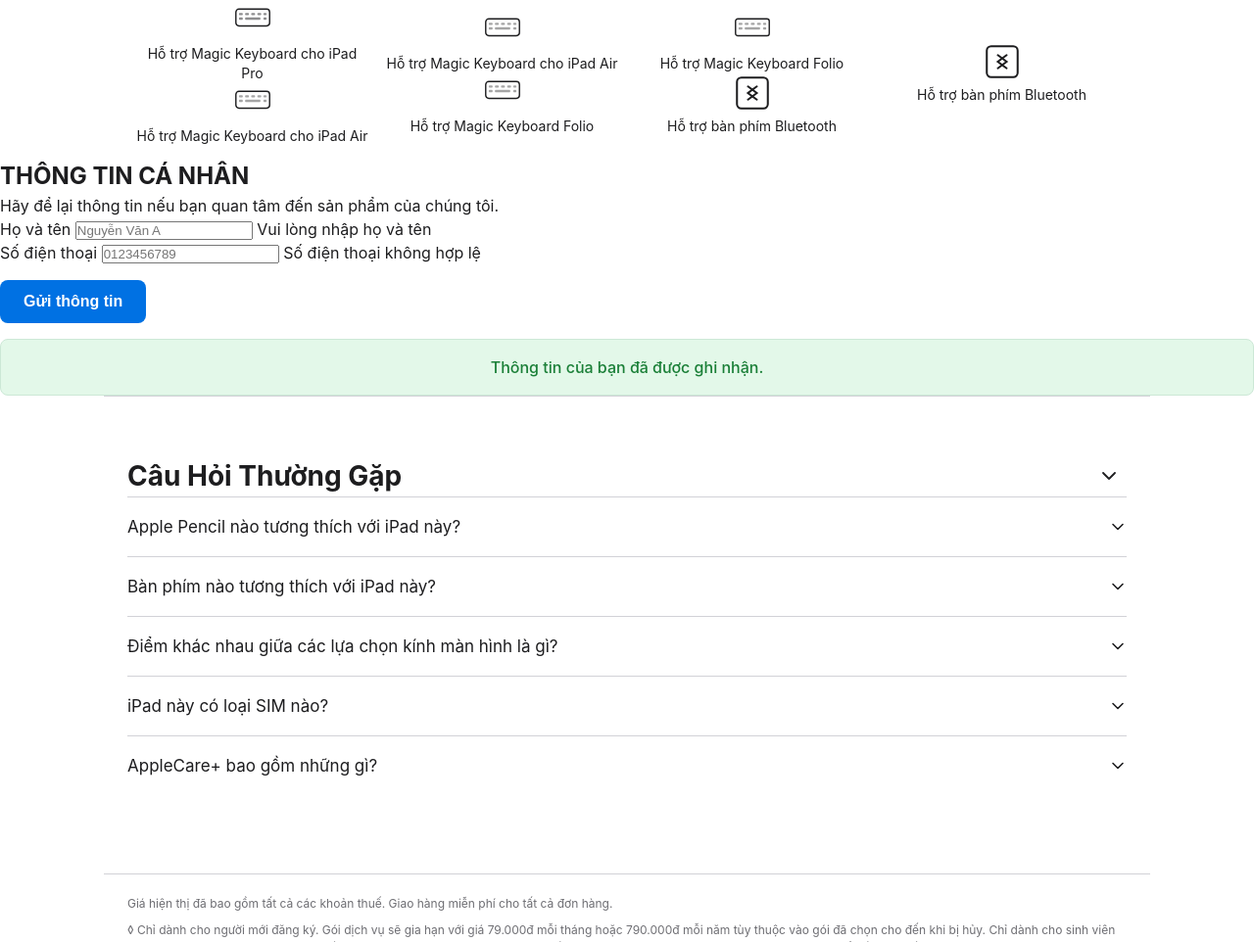
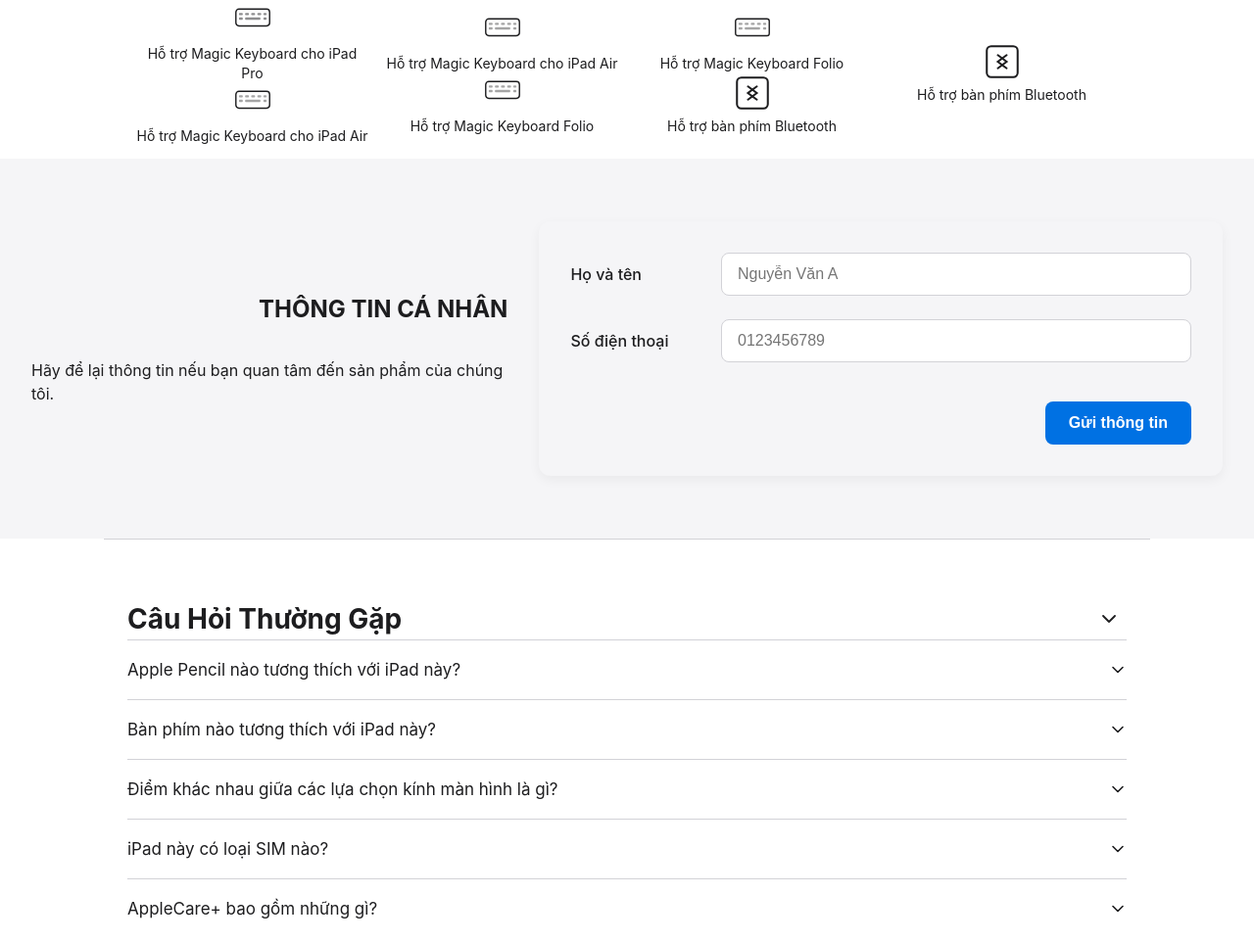
Before and after one commit to huyelio/apple-edu-store, a website: page buy-ipad-pro.html in a window 1280 px wide. Shown: the part 10505-11467 px from the top of the page at 98% size. Drawn offline with Linux system fonts and the light colour scheme.

Commit message:
fix: customer form style
Fix CSS mismatch for customer form
Cause of application of id for JS component capture and class rename for reusability

author: khanhnd

```diff
--- a/buy-ipad-pro.html
+++ b/buy-ipad-pro.html
@@ -1960,29 +1960,29 @@
 
     </div><!-- /compare-table -->
 
-    <section class="section-customer-form">
-        <div class="section-customer-form__inner">
-            <div class="section-customer-form__header">
-                <h2 class="customer-form-title">THÔNG TIN CÁ NHÂN</h2>
-                <p class="customer-form-desc">Hãy để lại thông tin nếu bạn quan tâm đến sản phẩm của chúng tôi.</p>
-            </div>
-            <form class="customer-form">
-                <div class="form-group">
+    <section class="section-form">
+        <div class="section-form__inner">
+            <div class="section-form__header">
+                <h2 class="form-title">THÔNG TIN CÁ NHÂN</h2>
+                <p class="form-desc">Hãy để lại thông tin nếu bạn quan tâm đến sản phẩm của chúng tôi.</p>
+            </div>
+            <form class="form-content">
+                <div id="customer-name" class="form-field">
                     <label>
                         Họ và tên
-                        <input type="text" name="fullName" class="error" placeholder="Nguyễn Văn A" required />
+                        <input type="text" placeholder="Nguyễn Văn A" required/>
                     </label>
-                    <span class="error-message visible">Vui lòng nhập họ và tên</span>
-                </div>
-                <div class="form-group">
+                    <span class="form-error-message">Vui lòng nhập họ và tên</span>
+                </div>
+                <div id="customer-tel" class="form-field">
                     <label>
                         Số điện thoại
-                        <input type="tel" name="telephone" placeholder="0123456789" pattern="[0-9]{10}" required />
+                        <input type="tel" placeholder="0123456789" pattern="[0-9]{10}" required/>
                     </label>
-                    <span class="error-message visible">Số điện thoại không hợp lệ</span>
-                </div>
-                <button type="submit" class="form-submit-btn">Gửi thông tin</button>
-                <div class="form-success-message visible">
+                    <span class="form-error-message">Số điện thoại không hợp lệ</span>
+                </div>
+                <button id="customer-btn" class="form-submit-btn">Gửi thông tin</button>
+                <div id="customer-success" class="form-success-message">
                     Thông tin của bạn đã được ghi nhận.
                 </div>
             </form>
```
